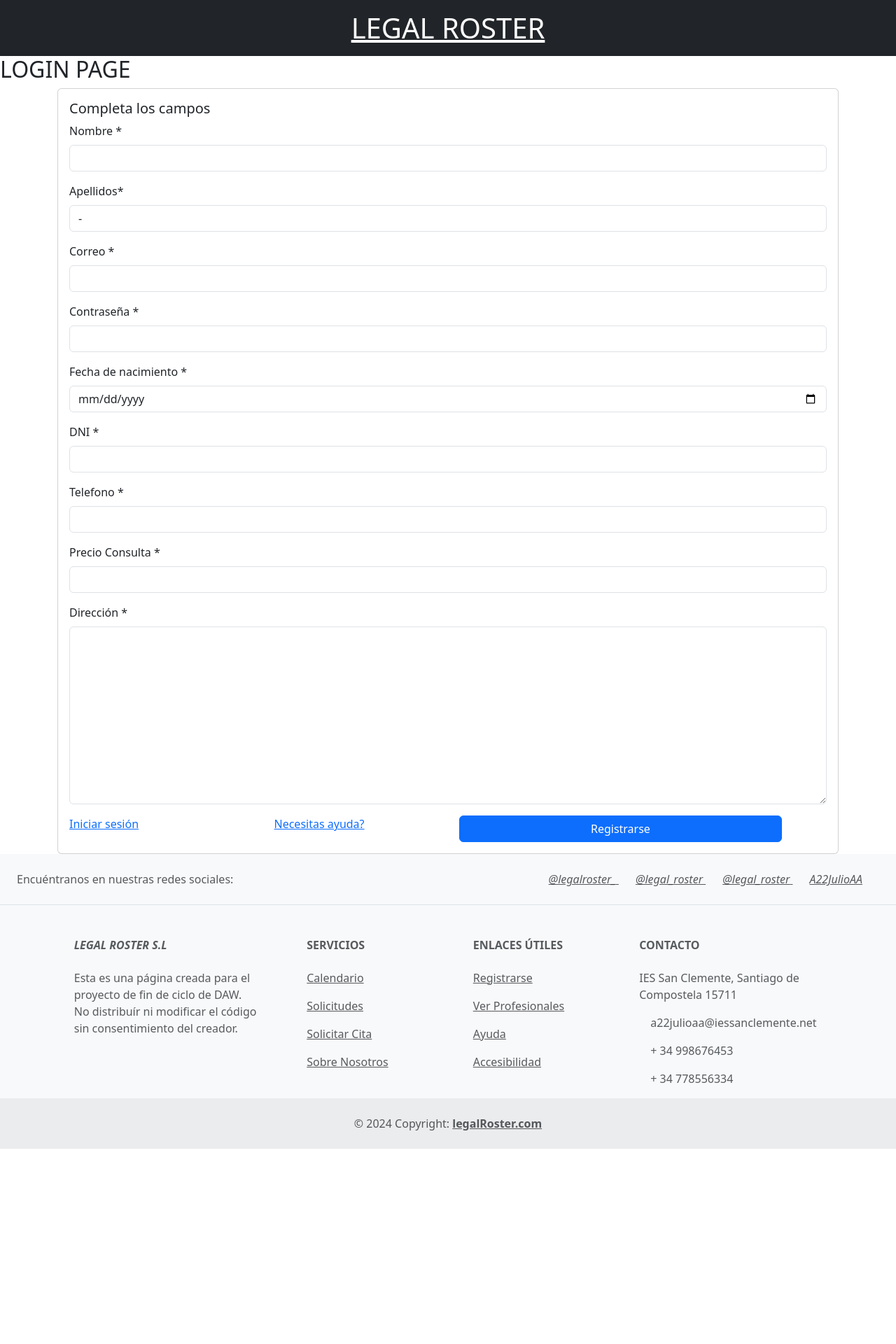
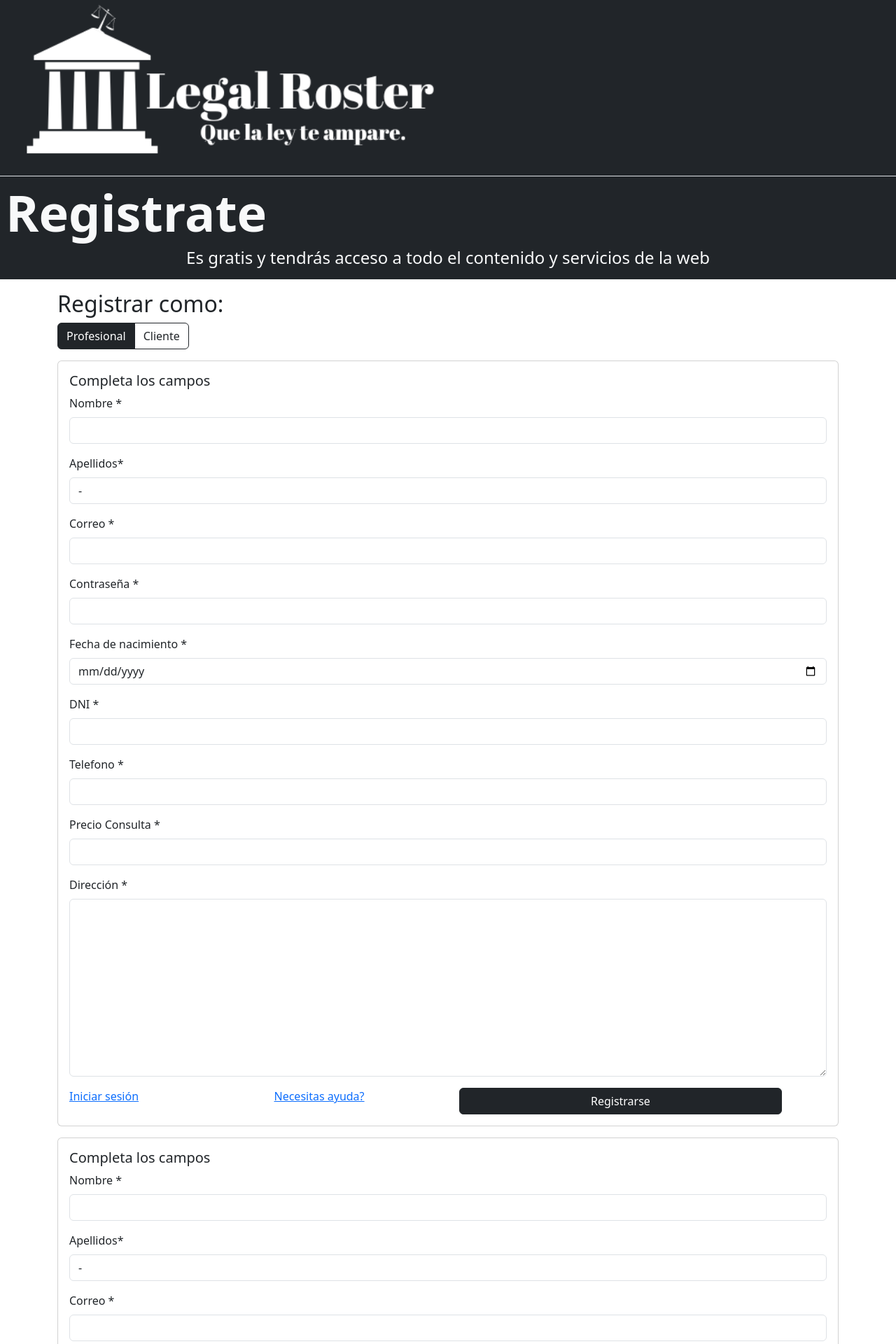
Before and after one commit to A22JulioAA/legal_code, a Django app: page /register/ in a window 1280 px wide. Shown: the top 1920 px of the page at 70% size. Before the commit the page ends 1641 px from the top, so only its background shows below. Run offline with Django 5.2, Linux system fonts and the light colour scheme; parts of the project's set-up code (start-up, migrations or seed data) failed here and were passed over; some libraries are stand-ins or nearby versions.

Commit message:
Detalles de estilos en paginas de login y register

```diff
--- a/citas/views.py
+++ b/citas/views.py
@@ -1,8 +1,11 @@
 from django.shortcuts import render
 from .models import Cita
+from django.contrib.auth.decorators import login_required
+
 
 # Create your views here.
 
+@login_required
 def citas_principal(request):
     # Obtenemos todas las citas asociadas al profesional
     citas = Cita.objects.all()
--- a/core/templates/core/base-login.html
+++ b/core/templates/core/base-login.html
@@ -12,40 +12,51 @@
 
   {% load bootstrap5 %} {% bootstrap_css %} {% bootstrap_javascript %}
   <link href="{% static 'fontawesomefree/css/all.min.css' %}" rel="stylesheet" type="text/css">
+  <link rel="stylesheet" href="{% static 'css/base.css' %}">
+
+  {% block css %}
+
+  {% endblock %}
+
+  {% block script %}
+
+  {% endblock %}
 
 <body>
   <!-- Header de la página en donde se situará el título y el menú de navegación.
          También la imagen de perfil y las opciones correspondientes. -->
-    <header class="container-fluid p-0">
+  <header class="container-fluid p-0 m-0">
     <!-- TÍTULO PRINCIPAL -->
-        <h1 class="bg-dark p-3 m-0 text-center">
-            <a href="/" class="text-white">LEGAL ROSTER</a>
-        </h1>
-        <h2>LOGIN PAGE</h2>
+        <!-- <h1 class="row bg-dark p-3 m-0 text-center text-light border-bottom fuente-personalizada">
+            <a href="/" class="col-8 text-white"><i class="fa-solid fa-landmark"></i> LEGAL ROSTER</a>
+        </h1> -->
+
+        <div class="container-fluid m-0 p-0 bg-dark">
+            <a href="/">
+                <img src="{% static 'img/logo-legal.png' %}" class="img-fluid w-50 h-25" alt="Logo Legal Roster">
+            </a>
+        </div>
+
     <!-- FIN TÍTULO PRINCIPAL -->
   </header>
   <!-- FIN HEADER -->
 
-    <main class="container">
+  <main>
     {% block content %}
 
     {% endblock %}
   </main>
 
-    <!-- TODO:Habilitar footer, no está terminado -->
-    <!-- TODO:Insertar redes sociales -->
   <!-- Footer de la página -->
 
   <footer class="text-center text-lg-start bg-body-tertiary text-muted">
-        <!-- Section: Social media -->
+    <!-- Sección de redes sociales -->
     <section class="d-flex justify-content-center justify-content-lg-between p-4 border-bottom">
-            <!-- Left -->
+
         <div class="me-5 d-none d-lg-block">
             <span>Encuéntranos en nuestras redes sociales: </span>
         </div>
-            <!-- Left -->
 
-            <!-- Right -->
         <div>
             <a href="" class="me-4 text-reset">
                 <i class="fab fa-facebook-f"> @legalroster_</i>
@@ -60,18 +71,16 @@
                 <i class="fab fa-github"> A22JulioAA</i>
             </a>
         </div>
-            <!-- Right -->
+
     </section>
-        <!-- Section: Social media -->
 
-        <!-- Section: Links  -->
     <section class="">
         <div class="container text-center text-md-start mt-5">
-                <!-- Grid row -->
+
             <div class="row mt-3">
-                    <!-- Grid column -->
+
                 <div class="col-md-3 col-lg-4 col-xl-3 mx-auto mb-4">
-                        <!-- Content -->
+
                     <h6 class="text-uppercase fw-bold mb-4">
                         <i class="fas fa-gem me-3"> Legal Roster S.L</i>
                     </h6>
@@ -80,11 +89,9 @@
                         ni modificar el código sin consentimiento del creador.
                     </p>
                 </div>
-                    <!-- Grid column -->
 
-                    <!-- Grid column -->
                 <div class="col-md-2 col-lg-2 col-xl-2 mx-auto mb-4">
-                        <!-- Links -->
+
                     <h6 class="text-uppercase fw-bold mb-4">
                         Servicios
                     </h6>
@@ -101,11 +108,9 @@
                         <a href="sobre-nosotros" class="text-reset">Sobre Nosotros</a>
                     </p>
                 </div>
-                    <!-- Grid column -->
 
-                    <!-- Grid column -->
                 <div class="col-md-3 col-lg-2 col-xl-2 mx-auto mb-4">
-                        <!-- Links -->
+
                     <h6 class="text-uppercase fw-bold mb-4">
                         Enlaces útiles
                     </h6>
@@ -122,13 +127,11 @@
                         <a href="/accesibilidad" class="text-reset">Accesibilidad</a>
                     </p>
                 </div>
-                    <!-- Grid column -->
 
-                    <!-- Grid column -->
                 <div class="col-md-4 col-lg-3 col-xl-3 mx-auto mb-md-0 mb-4">
-                        <!-- Links -->
+
                     <h6 class="text-uppercase fw-bold mb-4">Contacto</h6>
-                        <!-- <p><i class="fas fa-home me-3"></i> -->IES San Clemente, Santiago de Compostela 15711</p>
+                     <p><i class="fas fa-home me-3"></i>IES San Clemente, Santiago de Compostela 15711</p>
                     <p>
                         <i class="fas fa-envelope me-3"></i>
                         a22julioaa@iessanclemente.net
@@ -136,12 +139,11 @@
                     <p><i class="fas fa-phone me-3"></i> + 34 998676453</p>
                     <p><i class="fas fa-print me-3"></i> + 34 778556334</p>
                 </div>
-                    <!-- Grid column -->
+
             </div>
-                <!-- Grid row -->
+
         </div>
     </section>
-        <!-- Section: Links  -->
 
     <!-- Copyright -->
     <div class="text-center p-4" style="background-color: rgba(0, 0, 0, 0.05);">
@@ -153,6 +155,7 @@
 
 
 
+
 </body>
 
 </html>
--- a/core/templates/registration/register.html
+++ b/core/templates/registration/register.html
@@ -4,7 +4,20 @@
 
 {% load crispy_forms_tags %}
 
-<form method="post">
+<section class="container-fluid bg-dark p-2 border-top">
+    <h2 class="text-light display-2 fw-semibold">Registrate</h2>
+    <h4 class="text-light text-center">Es gratis y tendrás acceso a todo el contenido y servicios de la web</h4>
+</section>
+
+<section class="container mt-3">
+    <h2>Registrar como: </h2>
+    <div class="btn-group" role="group">
+        <button type="button" class="btn btn-outline-dark active">Profesional</button>
+        <button type="button" class="btn btn-outline-dark">Cliente</button>
+    </div>
+</section>
+
+<form method="post" class="container mt-3" id="formulario_profesional">
     {% csrf_token %}
 
     <div class="card">
@@ -14,14 +27,30 @@
             {{ form | crispy }}
 
             <div class="row">
-                <a href="#" class="card-link col-3">Iniciar sesión</a>
+                <a href="{% url 'login' %}" class="card-link col-3">Iniciar sesión</a>
+                <a href="#" class="card-link col-3">Necesitas ayuda?</a>
+                <input class="btn btn-dark float-end col-5" type="submit" value="Registrarse">
+            </div>
+        </div>
+    </div>
+</form>
+
+<form method="post" class="container mt-3" id="formulario_cliente">
+    {% csrf_token %}
+
+    <div class="card">
+        <div class="card-body">
+            <h5 class="card-title">Completa los campos</h5>
+
+            {{ form | crispy }}
+
+            <div class="row">
+                <a href="{% url 'login' %}" class="card-link col-3">Iniciar sesión</a>
                 <a href="#" class="card-link col-3">Necesitas ayuda?</a>
                 <input class="btn btn-primary float-end col-5" type="submit" value="Registrarse">
             </div>
         </div>
     </div>
-
-
 </form>
 
 {% endblock %}
```
Also changed, not shown: core/templates/core/base.html (+9 -4 lines), core/templates/registration/login.html (+15 -2 lines), citas/migrations/0001_initial.py, comentarios/migrations/0001_initial.py, core/migrations/0001_initial.py. Lines whose indentation alone changed are shown as unchanged.
